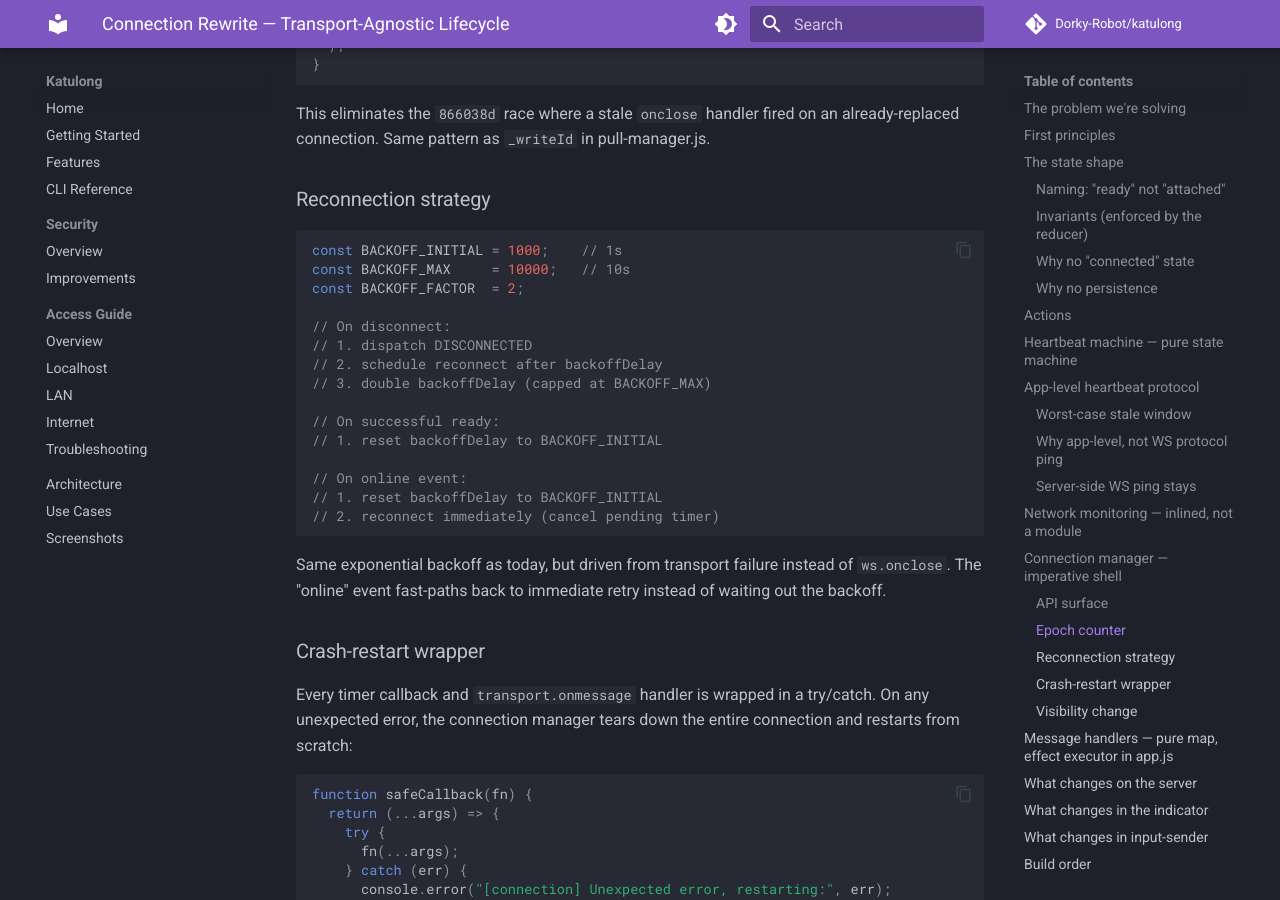
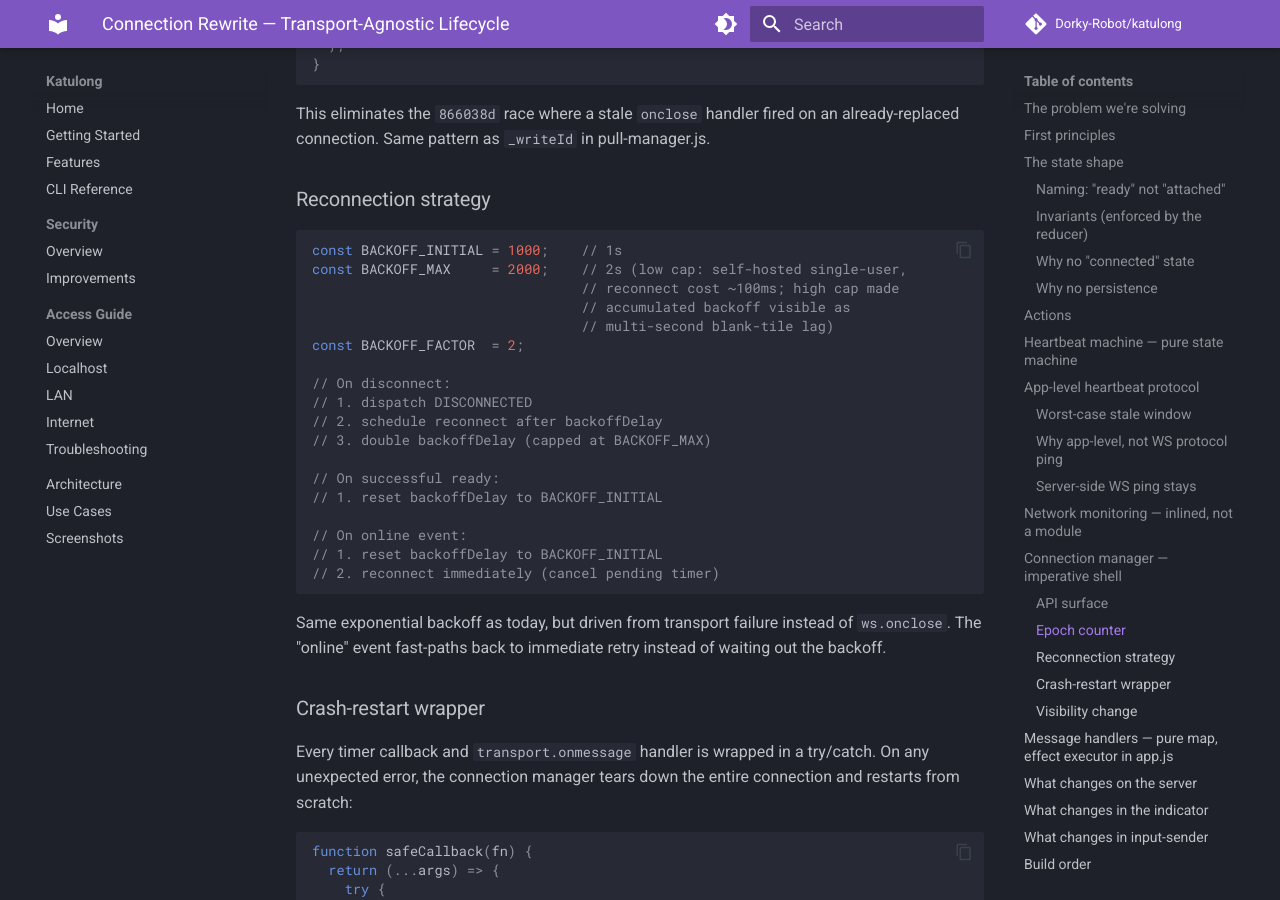
Before and after one commit to Dorky-Robot/katulong, an MkDocs documentation site: the page built from docs/connection-rewrite.md, in a window 1280 px wide and 900 px high, scrolled down 7768 px. Built offline with MkDocs 1.6.1 and Material for MkDocs 9.7.7, drawn with Linux system fonts in a browser that asks for light colours; comment, search, counter and statistics services are not loaded.

Commit message:
docs+comment: address review notes on BACKOFF_MAX
- docs/connection-rewrite.md: update Reconnection-strategy code sample
  from BACKOFF_MAX=10000 to 2000 with rationale (architecture-reviewer
  flagged stale design-doc reference; doc is institutional memory used
  by diwa search).
- public/lib/connection-manager.js: add a one-line inline comment on
  BACKOFF_MAX explaining why 2s is unusually low for a backoff cap
  (code-quality-reviewer suggestion). Matches the annotation style of
  BACKGROUND_THRESHOLD and WAKE_PROBE_TIMEOUT in the same block.

````diff
--- a/docs/connection-rewrite.md
+++ b/docs/connection-rewrite.md
@@ -384,7 +384,10 @@ in pull-manager.js.
 
 ```js
 const BACKOFF_INITIAL = 1000;    // 1s
-const BACKOFF_MAX     = 10000;   // 10s
+const BACKOFF_MAX     = 2000;    // 2s (low cap: self-hosted single-user,
+                                 // reconnect cost ~100ms; high cap made
+                                 // accumulated backoff visible as
+                                 // multi-second blank-tile lag)
 const BACKOFF_FACTOR  = 2;
 
 // On disconnect:
````
Also changed, not shown: 1 other file.
